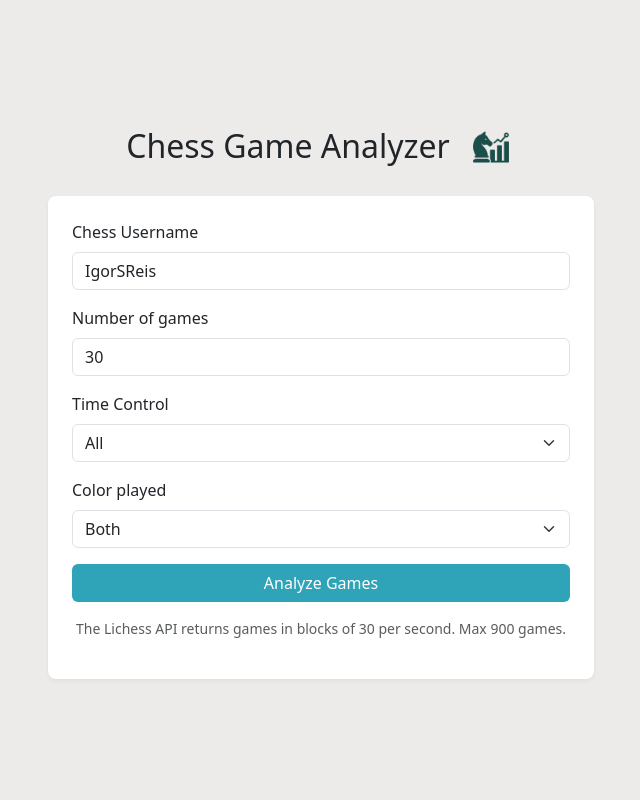
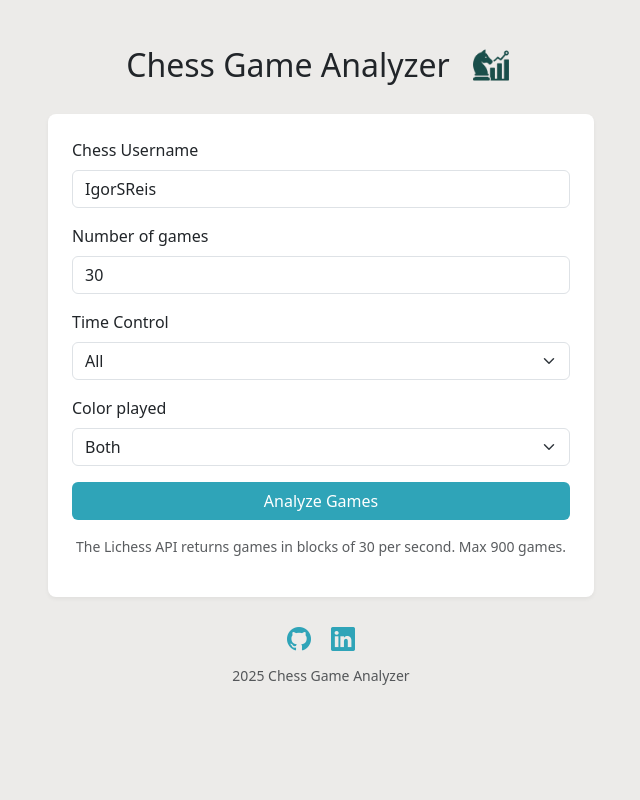
Before and after one commit to igor-reis95/Chess-Analyzer, a Flask app: page / in a window 1280 px wide. Shown: the whole page, without its empty margins (319-959 px from the left). Run offline with Flask 3, Linux system fonts and the light colour scheme.

Commit message:
Added link to my socials and adjusted spacing

```diff
--- a/src/web/templates/form.html
+++ b/src/web/templates/form.html
@@ -5,11 +5,15 @@
   <meta name="viewport" content="width=device-width, initial-scale=1.0">
   <title>Chess Game Analyzer</title>
   <link href="https://cdn.jsdelivr.net/npm/bootstrap@5.3.0/dist/css/bootstrap.min.css" rel="stylesheet">
+  <!-- Add Bootstrap Icons -->
+  <link rel="stylesheet" href="https://cdn.jsdelivr.net/npm/bootstrap-icons@1.11.1/font/bootstrap-icons.css">
   <link rel="icon" type="image/png" href="{{ url_for('static', filename='chess-data-coach-icon.png') }}">
   <style>
     body {
       background-color: #ecebe9; /* Lichess background */
-      min-height: 100vh; /* Full viewport height */
+      position: relative;
+      padding-bottom: 60px;
+      min-height: 100vh;
     }
     .lichess-form {
       background-color: white;
@@ -23,17 +27,33 @@
     .btn-lichess:hover {
       background-color: #2a8f9e; /* Slightly darker on hover */
     }
+    .footer {
+      margin-top: auto; /* Pushes footer to bottom */
+      padding: 1.5rem 0;
+      text-align: center;
+    }
+    .social-icon {
+      color: #2fa4b8; /* Match Lichess blue */
+      font-size: 1.5rem;
+      margin: 0 10px;
+      transition: transform 0.2s;
+    }
+    .social-icon:hover {
+      color: #2a8f9e; /* Darker on hover */
+      transform: scale(1.1);
+    }
   </style>
 </head>
-<body class="d-flex align-items-center"> <!-- Centers form vertically -->
-  <div class="container">
+<body>
+  <div class="container" style="padding-top: 40px;">
     <div class="row justify-content-center">
-      <div class="col-md-6"> <!-- Responsive width -->
-        <div class="d-flex align-items-center justify-content-center mb-4 gap-3">
+      <div class="col-md-6">
+        <div class="d-flex align-items-center justify-content-center mb-4 gap-3" >
           <h2 class="m-0">Chess Game Analyzer</h2>
           <img src="{{ url_for('static', filename='chess-data-coach-icon.png') }}" alt="Logo" style="height: 50px;">
         </div>
         <form method="POST" action="/" class="lichess-form p-4">
+          <!-- Your existing form content remains the same -->
           <div class="mb-3">
             <label for="username" class="form-label">Chess Username</label>
             <input
@@ -92,7 +112,22 @@
       </div>
     </div>
   </div>
-</body>
+
+  <!-- Footer with Social Icons -->
+  <footer class="footer">
+    <div class="container">
+      <div class="d-flex justify-content-center">
+        <a href="https://github.com/igor-reis95/chess-data-coach" target="_blank" class="text-decoration-none">
+          <i class="bi bi-github social-icon"></i>
+        </a>
+        <a href="https://www.linkedin.com/in/igor-reis-167832149/" target="_blank" class="text-decoration-none">
+          <i class="bi bi-linkedin social-icon"></i>
+        </a>
+      </div>
+      <p class="mt-2 mb-0 text-muted small">2025 Chess Game Analyzer</p>
+    </div>
+  </footer>
+
   <script>
     document.addEventListener('DOMContentLoaded', function () {
       const input = document.querySelector('input[name="username"]');
@@ -110,4 +145,5 @@
       });
     });
   </script>
+</body>
 </html>
```
Lines whose indentation alone changed are shown as unchanged.
